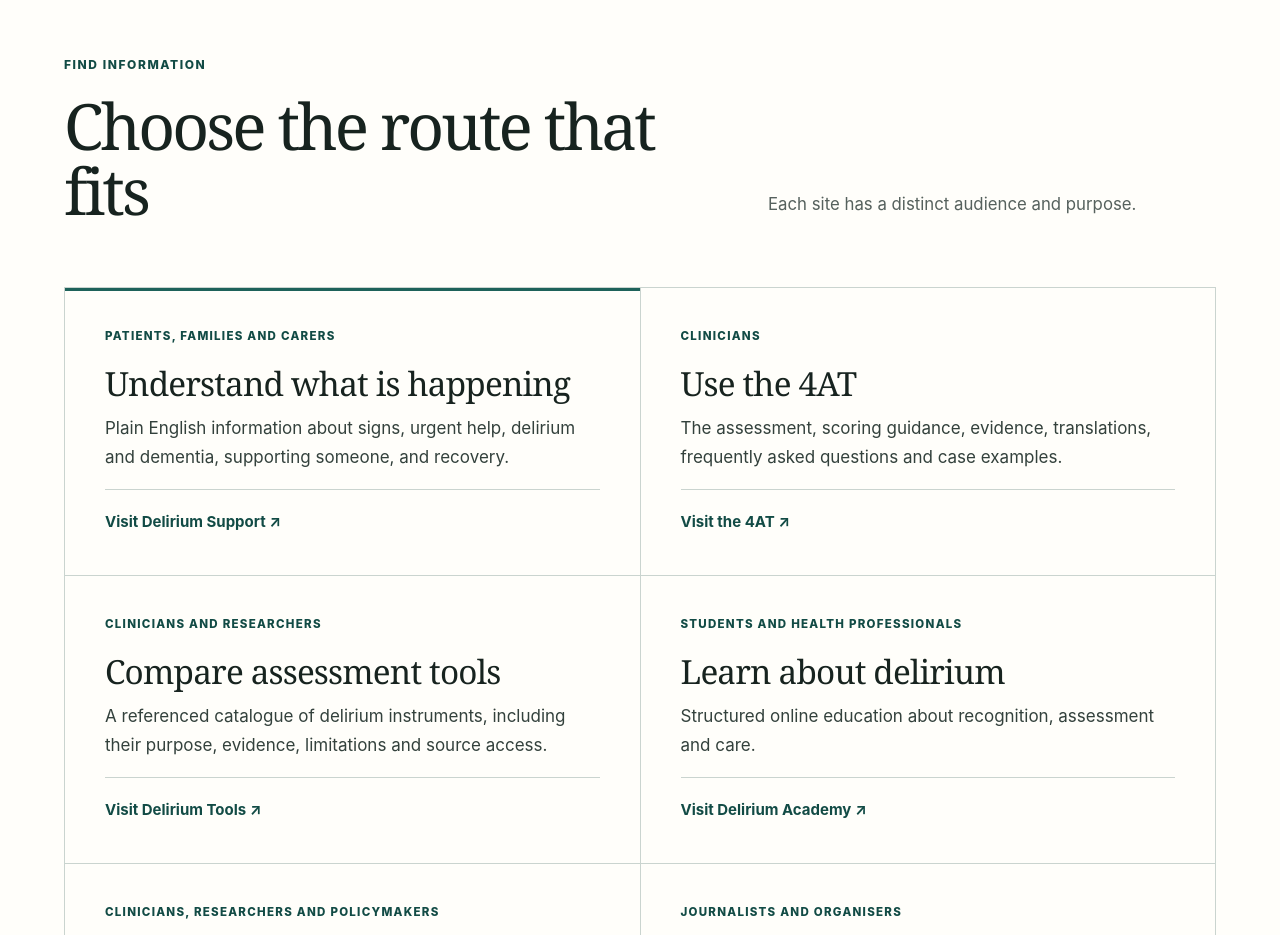
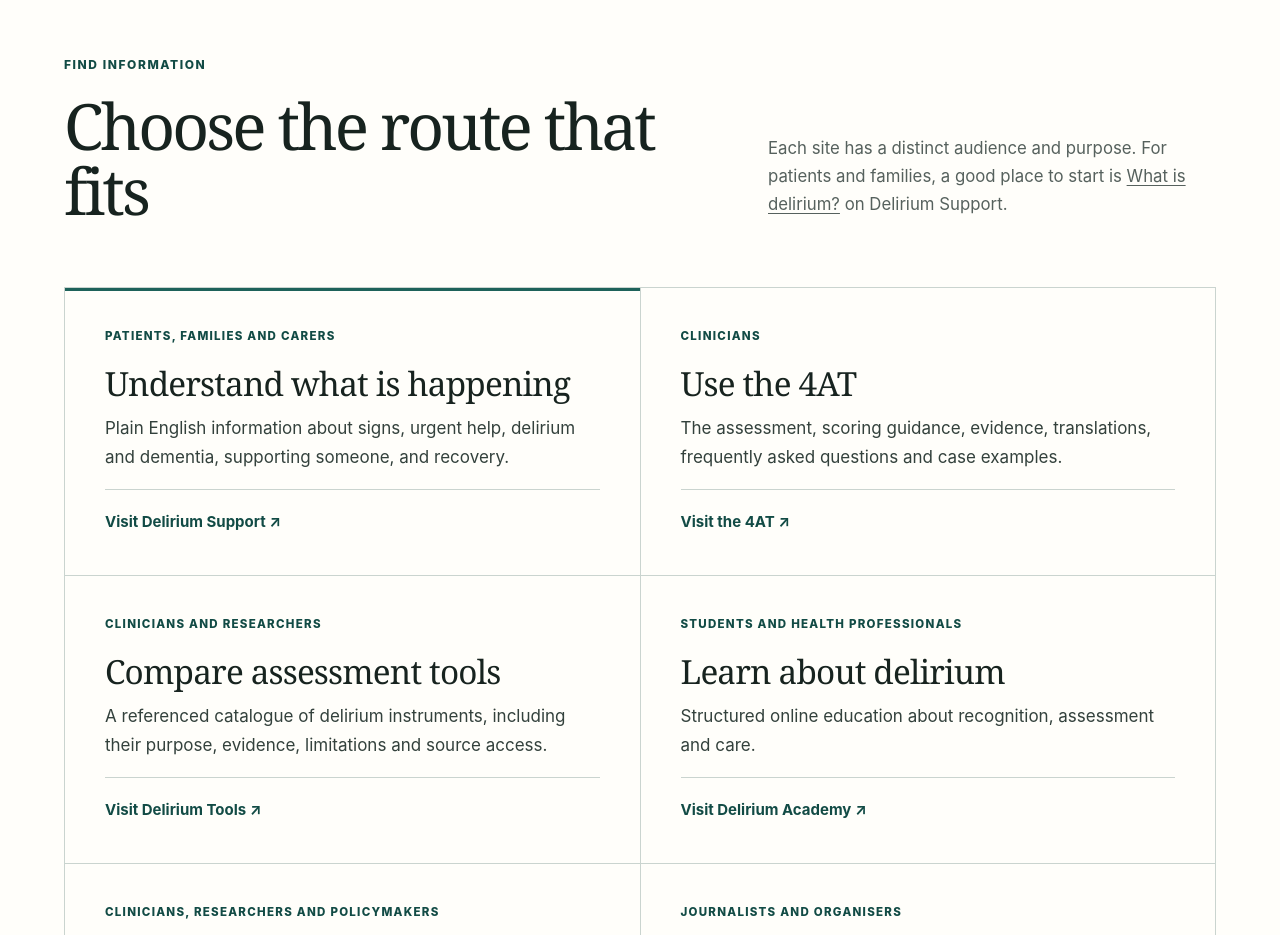
Before and after one commit to amaclullich/alasdairmaclullich.com, a website: page delirium/index.html in a window 1280 px wide. Shown: the part 2820-3755 px from the top of the page. Drawn offline with Linux system fonts and the light colour scheme.

Commit message:
Link families to What is delirium? on Delirium Support

```diff
--- a/delirium/index.html
+++ b/delirium/index.html
@@ -197,7 +197,7 @@
             <p class="eyebrow">Find information</p>
             <h2 id="routes-heading">Choose the route that fits</h2>
           </div>
-          <p>Each site has a distinct audience and purpose.</p>
+          <p>Each site has a distinct audience and purpose. For patients and families, a good place to start is <a href="https://deliriumsupport.com/what-is-delirium/">What is delirium?</a> on Delirium Support.</p>
         </div>
 
         <div class="route-grid">
```
